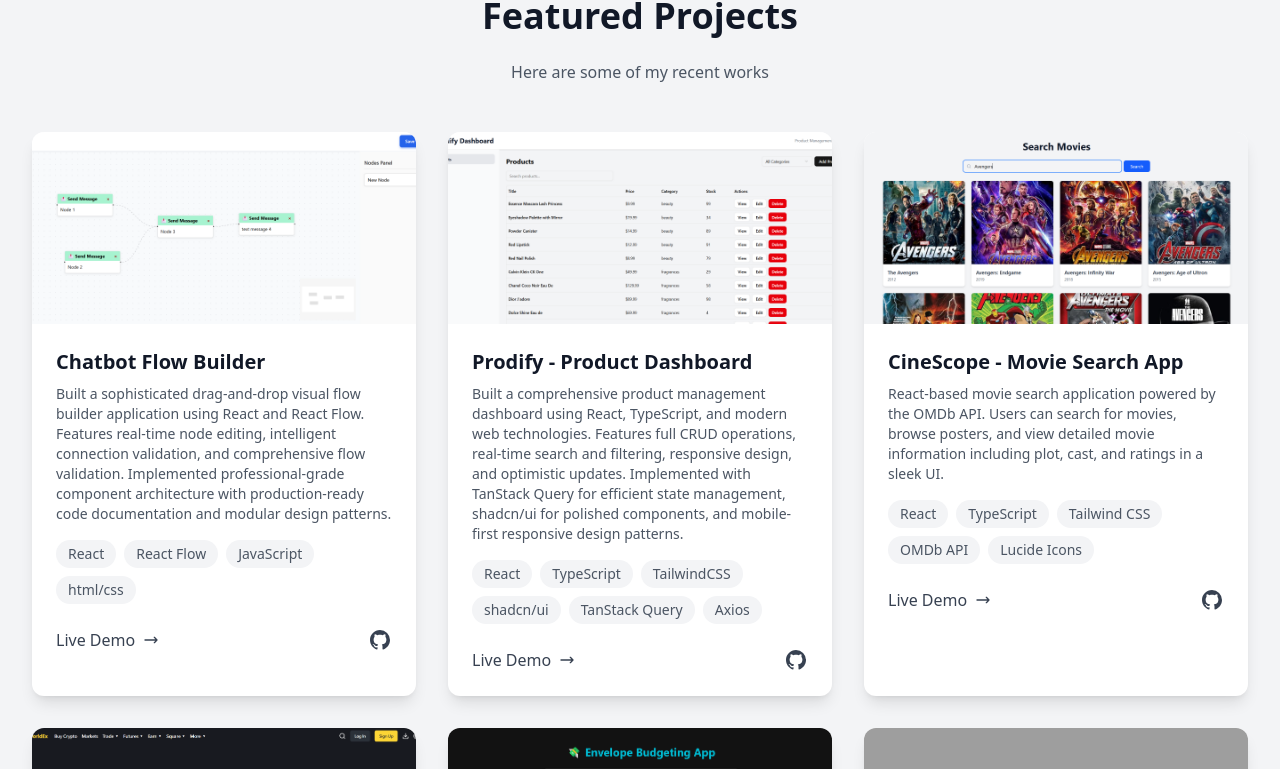
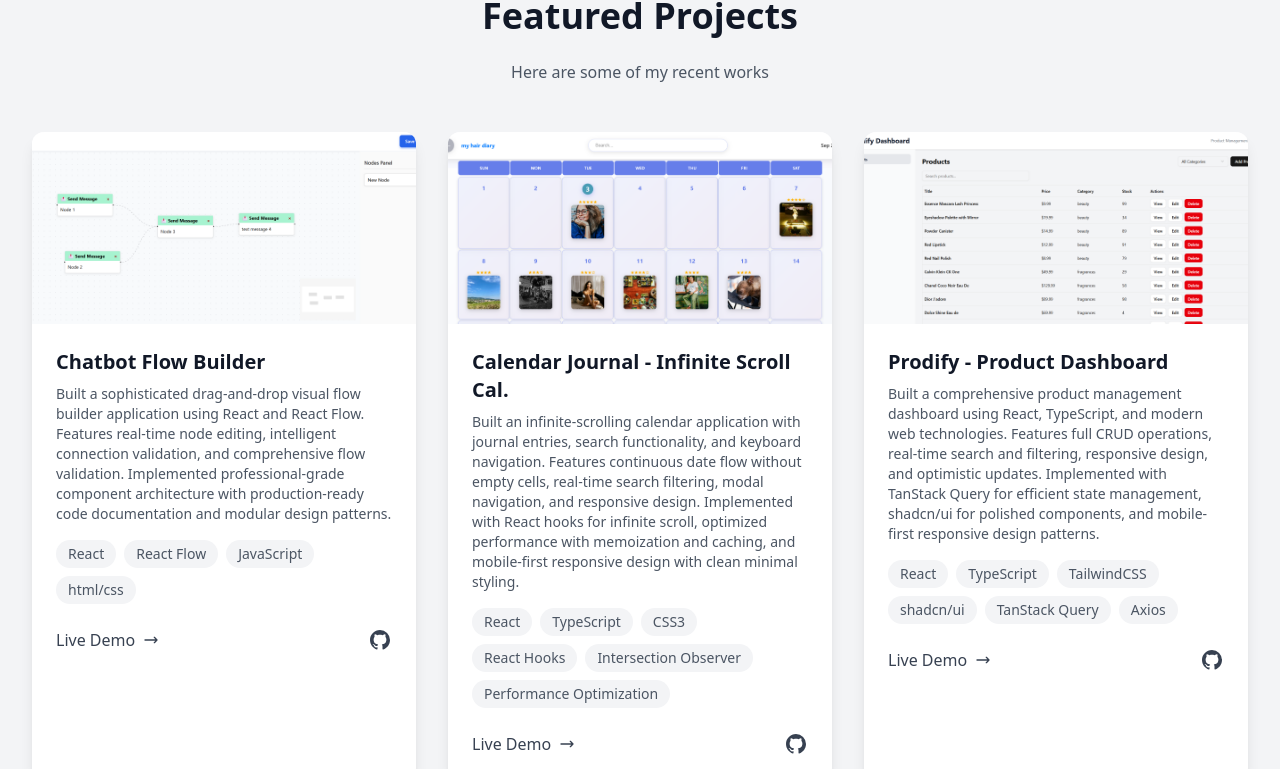
Before and after one commit to Bhupendra-Maurya/portfolio, a React (Vite) app: page / in a window 1280 px wide. Shown: the part 2136-2905 px from the top of the page. Built offline with nearby package versions, Linux system fonts and the light colour scheme; grey boxes are pictures that could not be loaded.

Commit message:
Add calender project

```diff
--- a/src/components/Projects.tsx
+++ b/src/components/Projects.tsx
@@ -17,6 +17,22 @@
       technologies: ["React", "React Flow", "JavaScript", "html/css"],
       liveLink: "https://chatbot-flow-builder-three-alpha.vercel.app/",
       githubLink: "https://github.com/Bhupendra-Maurya/chatbot-flow-builder",
+    },
+    {
+      title: "Calendar Journal - Infinite Scroll Cal.",
+      description:
+        "Built an infinite-scrolling calendar application with journal entries, search functionality, and keyboard navigation. Features continuous date flow without empty cells, real-time search filtering, modal navigation, and responsive design. Implemented with React hooks for infinite scroll, optimized performance with memoization and caching, and mobile-first responsive design with clean minimal styling.",
+      image: "calendar.png",
+      technologies: [
+        "React",
+        "TypeScript",
+        "CSS3",
+        "React Hooks",
+        "Intersection Observer",
+        "Performance Optimization",
+      ],
+      liveLink: "https://calendar-application-two.vercel.app/",
+      githubLink: "https://github.com/Bhupendra-Maurya/calendarApplication",
     },
     {
       title: "Prodify - Product Dashboard",
```
Also changed, not shown: public/calendar.png (added).
